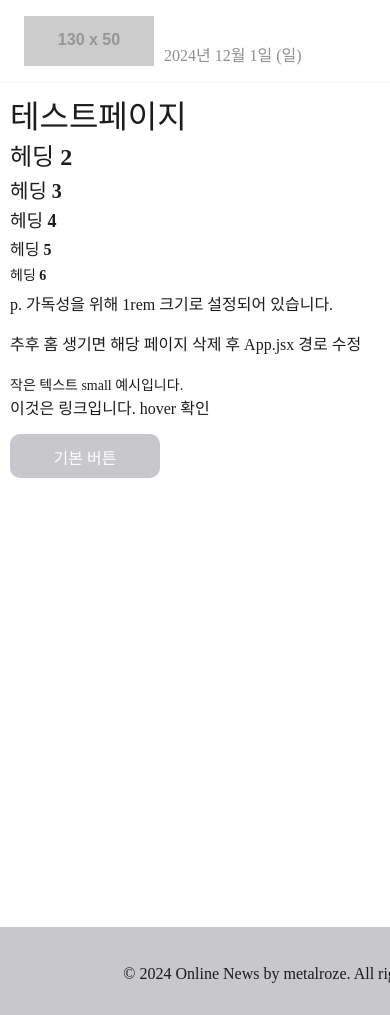
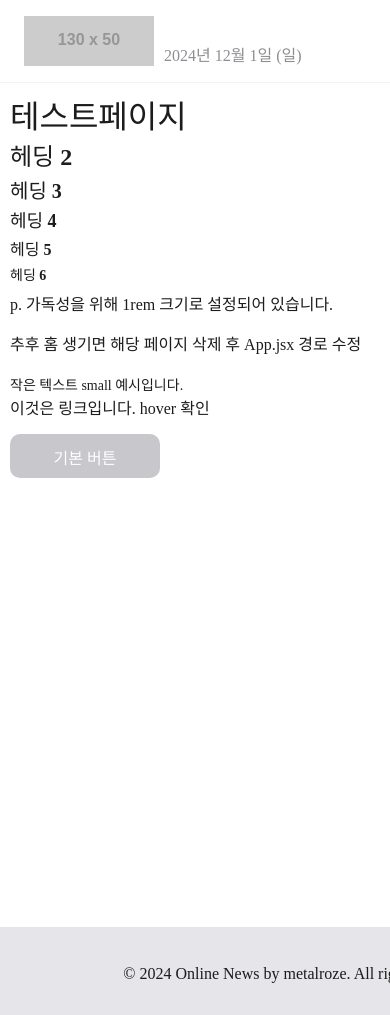
Before and after one commit to MetalRoze/OnlineNews_FE, a React (Vite) app: page / in a window 390 px wide. Shown: the top 1015 px of the page. Built offline with nearby package versions, Linux system fonts and the light colour scheme; a web font is replaced by a local one.

Commit message:
style: mobile-footer 수정

```diff
--- a/src/styles/styles.css
+++ b/src/styles/styles.css
@@ -41,7 +41,7 @@
 
 .mobile-footer {
     width: 600px;
-    background-color: var(--color-gray40);
+    background-color: var(--color-gray20);
 }
 
 .mobile-container {
```
